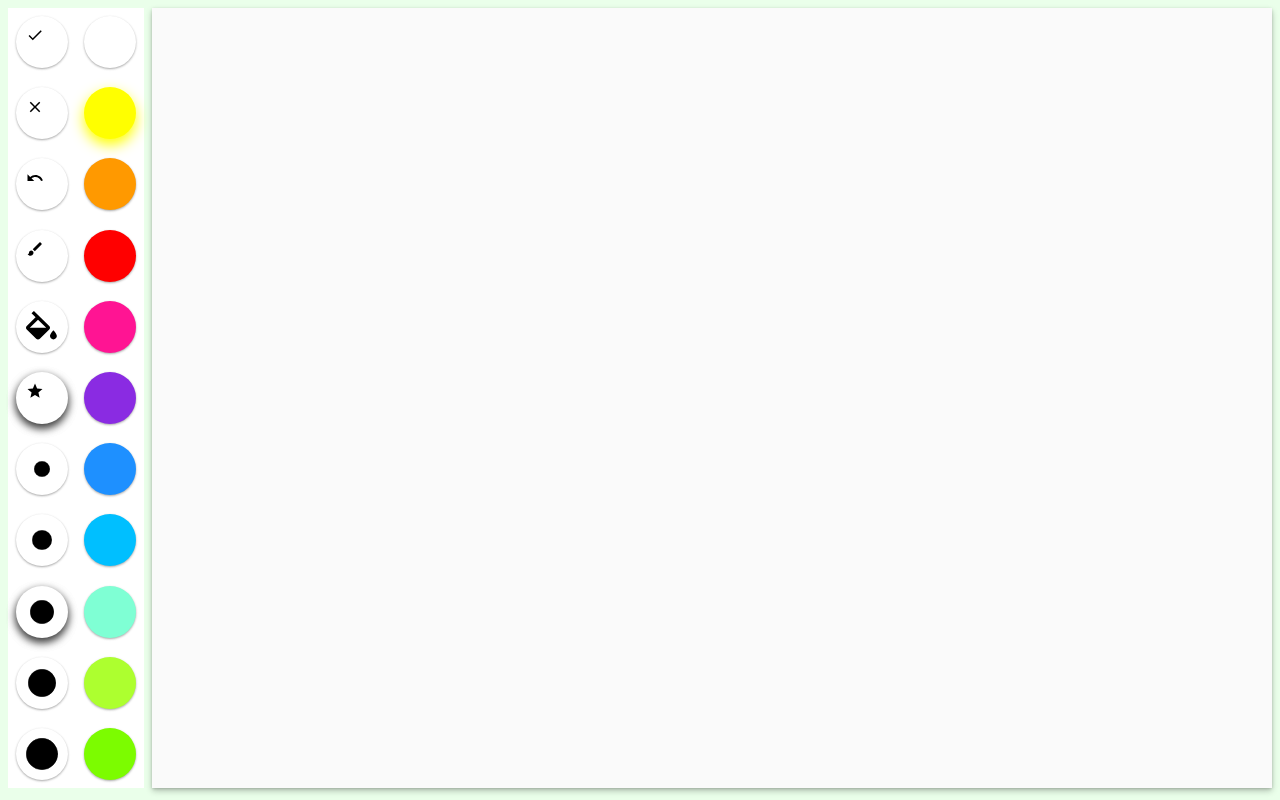
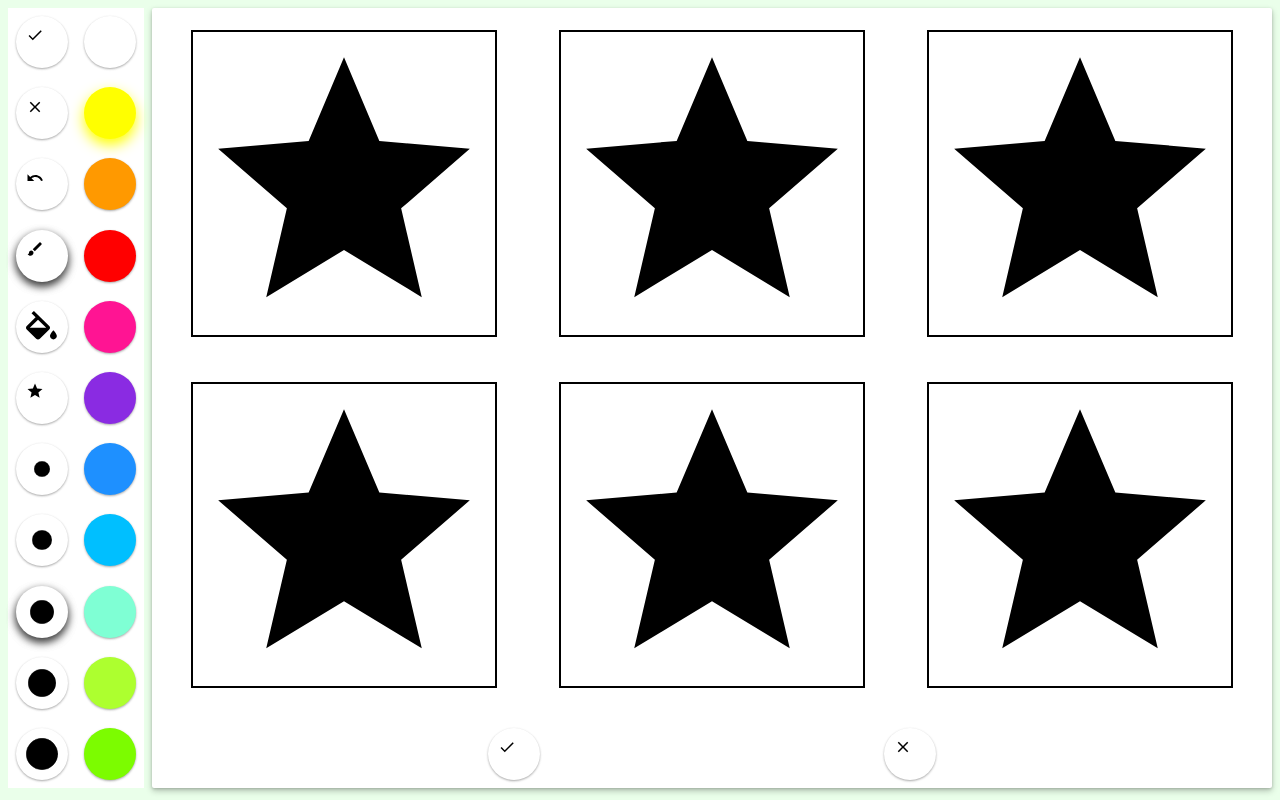
Before and after one commit to sandraleidel/uie_prototype, a plain HTML site: page public/index.html in a window 1280 px wide. Both pictures are taken after a click on the button 42 px from the left and 397 px from the top of the page. Drawn offline with Linux system fonts and the light colour scheme.

Commit message:
ADD dummy menu

```diff
--- a/public/assets/css/style.css
+++ b/public/assets/css/style.css
@@ -12,6 +12,7 @@ body {
     align-items: stretch;
     gap: 8px;
     padding: 8px;
+    overflow: hidden;
 }
 
 header {
@@ -31,8 +32,47 @@ header {
 }
 
 main {
+    padding: 0;
     flex-grow: 1;
-    padding: 0;
+    overflow: hidden;
+}
+
+main > section {
+    height: 100%;
+    width: 100%;
+    display: flex;
+    flex-direction: column;
+    align-content: stretch;
+}
+
+main > section > section {
+    display: flex;
+    flex-direction: row;
+    justify-content: space-evenly;
+    align-content: stretch;
+    flex-wrap: wrap;
+}
+
+#shapeGallery {
+    flex-grow: 1;
+    overflow-y: scroll;
+}
+
+#galleryButtons {
+    flex-basis: content;
+}
+
+#shapeGallery > div {
+    background: white;
+    display: flex;
+    flex-direction: column;
+    width: 27%;
+    margin: 2%;
+    border: 2px solid black;
+}
+
+.hidden {
+    display: none;
 }
 
 canvas {
@@ -77,7 +117,7 @@ button.active {
     background-image: url(../img/circle.svg);
 }
 
-.button-wrapper {
+header > section {
     display: flex;
     flex-direction: row;
     justify-content: space-between;
@@ -130,7 +170,7 @@ button.active {
         flex-direction: row;
     }
 
-    .button-wrapper {
+    header > section {
         flex-direction: column;
     }
 }
--- a/public/assets/js/canvas.js
+++ b/public/assets/js/canvas.js
@@ -17,18 +17,30 @@ const buttonUndo = document.querySelector("#btnUndo");
 const buttonModePaint = document.querySelector("#btnModePaint");
 const buttonModeFill = document.querySelector("#btnModeFill");
 const buttonModeShape = document.querySelector("#btnModeShape");
+const buttonShapeAccept = document.querySelector("#btnShapeAccept");
+const buttonShapeCancel = document.querySelector("#btnShapeCancel");
+
+const shapeModal = document.querySelector("#shapeModal");
+const canvasContainer = document.querySelector("#canvasContainer");
 
 let currentPosition = { x: 0, y: 0 };
 
-c.addEventListener('touchmove', draw);
-c.addEventListener('touchstart', updatePosition);
+canvasContainer.addEventListener('touchmove', draw);
+canvasContainer.addEventListener('touchstart', updatePosition);
 
-buttonSave.addEventListener("click", () => alert("Save Artwork"))
-buttonCancel.addEventListener("click", () => alert("Cancel Editing"))
-buttonUndo.addEventListener("click", () => alert("Undo last Step"))
-buttonModePaint.addEventListener("click", () => changeMode(1, buttonModePaint))
-buttonModeFill.addEventListener("click", () => changeMode(2, buttonModeFill))
-buttonModeShape.addEventListener("click", () => changeMode(3, buttonModeShape))
+buttonSave.addEventListener("click", () => alert("Save Artwork"));
+buttonCancel.addEventListener("click", () => alert("Cancel Editin;g"));
+buttonUndo.addEventListener("click", () => alert("Undo last Step"));
+buttonModePaint.addEventListener("click", () => changeMode(1, buttonModePaint));
+buttonModeFill.addEventListener("click", () => changeMode(2, buttonModeFill));
+buttonModeShape.addEventListener("click", () => toggleShapeModal());
+buttonShapeAccept.addEventListener("click", () => toggleShapeModal());
+buttonShapeCancel.addEventListener("click", () => toggleShapeModal());
+
+function toggleShapeModal() {
+	shapeModal.classList.toggle("hidden");
+	canvasContainer.classList.toggle("hidden");
+}
 
 /**
  * Set active mode (1) drawing, (2) filling, (3) shapes
@@ -82,6 +94,7 @@ function changeSize(newBrushSize, activeButton) {
  * @param {object} e event
  */
 function updatePosition(e) {
+	console.log(e);
 	currentPosition.x = e.touches[0].pageX - canvas.offsetLeft;
 	currentPosition.y = e.touches[0].pageY - canvas.offsetTop;
 }
@@ -92,6 +105,7 @@ function updatePosition(e) {
  * @param {object} e event
  */
 function draw(e) {
+	console.log(e);
 	ctx.beginPath();
 	ctx.lineWidth = activeBrushSize;
 	ctx.lineCap = 'round';
--- a/public/assets/js/init.js
+++ b/public/assets/js/init.js
@@ -1,4 +1,4 @@
-const main = document.querySelector('main');
+const main = document.querySelector('#canvasContainer');
 const buttonWrapperColor = document.querySelector('#buttonWrapperColor');
 const buttonWrapperMode = document.querySelector('#buttonWrapperMode');
 const canvas = document.createElement('canvas');
--- a/public/index.html
+++ b/public/index.html
@@ -14,7 +14,7 @@
         optimiert.
     </div>
     <header>
-        <div id="buttonWrapperMode" class="button-wrapper">
+        <section id="buttonWrapperMode">
             <button id="btnSave">
                 <img src="./assets/icons/check.svg" />
             </button>
@@ -33,11 +33,50 @@
             <button id="btnModeShape" class="btn-mode">
                 <img src="./assets/icons/star.svg" />
             </button>
-        </div>
-        <div id="buttonWrapperColor" class="button-wrapper">
-        </div>
+        </section>
+        <section id="buttonWrapperColor">
+        </section>
     </header>
     <main>
+        <section id="canvasContainer"></section>
+        <section id="shapeModal" class="hidden">
+            <section id="shapeGallery">
+                <div>
+                    <img src="./assets/icons/star.svg" />
+                </div>
+                <div>
+                    <img src="./assets/icons/star.svg" />
+                </div>
+                <div>
+                    <img src="./assets/icons/star.svg" />
+                </div>
+                <div>
+                    <img src="./assets/icons/star.svg" />
+                </div>
+                <div>
+                    <img src="./assets/icons/star.svg" />
+                </div>
+                <div>
+                    <img src="./assets/icons/star.svg" />
+                </div>
+                <div>
+                    <img src="./assets/icons/star.svg" />
+                </div>
+                <div>
+                    <img src="./assets/icons/star.svg" />
+                </div>
+                <div>
+                    <img src="./assets/icons/star.svg" />
+                </div>
+                <div>
+                    <img src="./assets/icons/star.svg" />
+                </div>
+            </section>
+            <section id="galleryButtons">
+                <button id="btnShapeAccept"><img src="./assets/icons/check.svg" /></button>
+                <button id="btnShapeCancel"><img src="./assets/icons/cross.svg" /></button>
+            </section>
+        </section>
     </main>
 
     <script src="assets/js/colors.js"></script>
```
